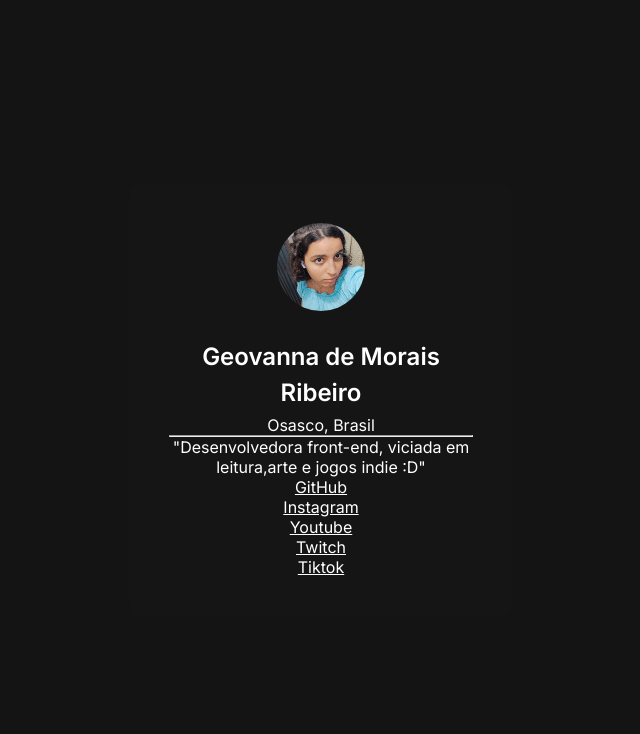
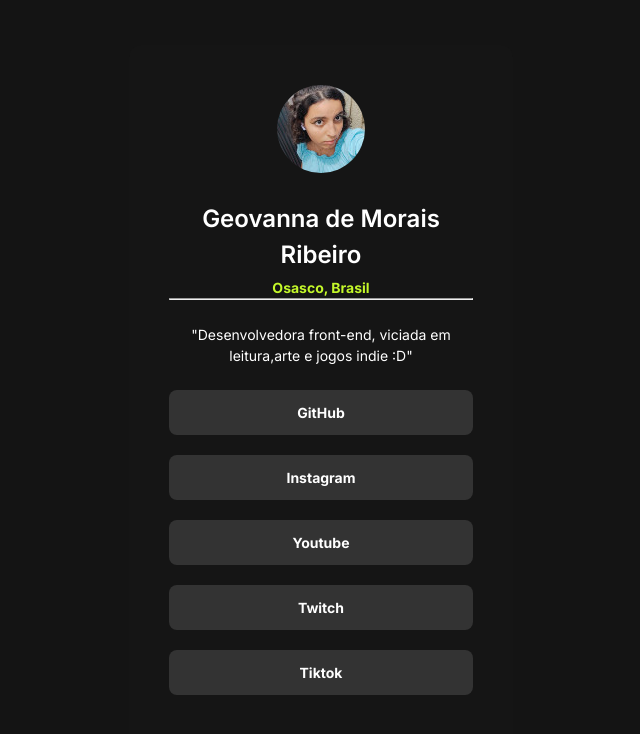
Before and after one commit to GeovannaMorais12BEMETI/Projeto--Meus-Links, a plain HTML site: page index.html in a window 1280 px wide. Shown: the whole page, without its empty margins (319-959 px from the left). Drawn offline with Linux system fonts and the light colour scheme.

Commit message:
desenvolvimento do CSS terminado

```diff
--- a/index.html
+++ b/index.html
@@ -15,7 +15,7 @@
     <div>
         <img src="./fotinha bonita.jpg" alt="imagem da criadora, Geovanna Morais :D">
         <h1>Geovanna de Morais Ribeiro</h1>
-        <p>Osasco, Brasil</p> <hr>
+        <strong> Osasco, Brasil</strong> <hr>
 
         <p>"Desenvolvedora front-end, viciada em leitura,arte e jogos indie :D"</p>
             <a href="https://github.com/GeovannaMorais12BEMETI" target="_blank">GitHub</a> <br>
--- a/style.css
+++ b/style.css
@@ -47,3 +47,38 @@ h1, p, a {
     color: #fff;
 
 }
+
+div strong {
+
+    color: #c4f82a;
+    font-size: 14px;
+    line-height: 21px;
+
+}
+
+div p {
+
+    margin-block: 24px;
+    font-size: 14px;
+    line-height: 21px;
+
+}
+
+div a + a {
+
+    margin-top: 16px;
+
+}
+
+div a {
+
+    display: block;
+    text-decoration: none;
+    background-color: #333333;
+    padding: 12px;
+    border-radius: 8px;
+    font-weight: 700;
+    font-size: 14px;
+    line-height: 21px;
+
+}
```
